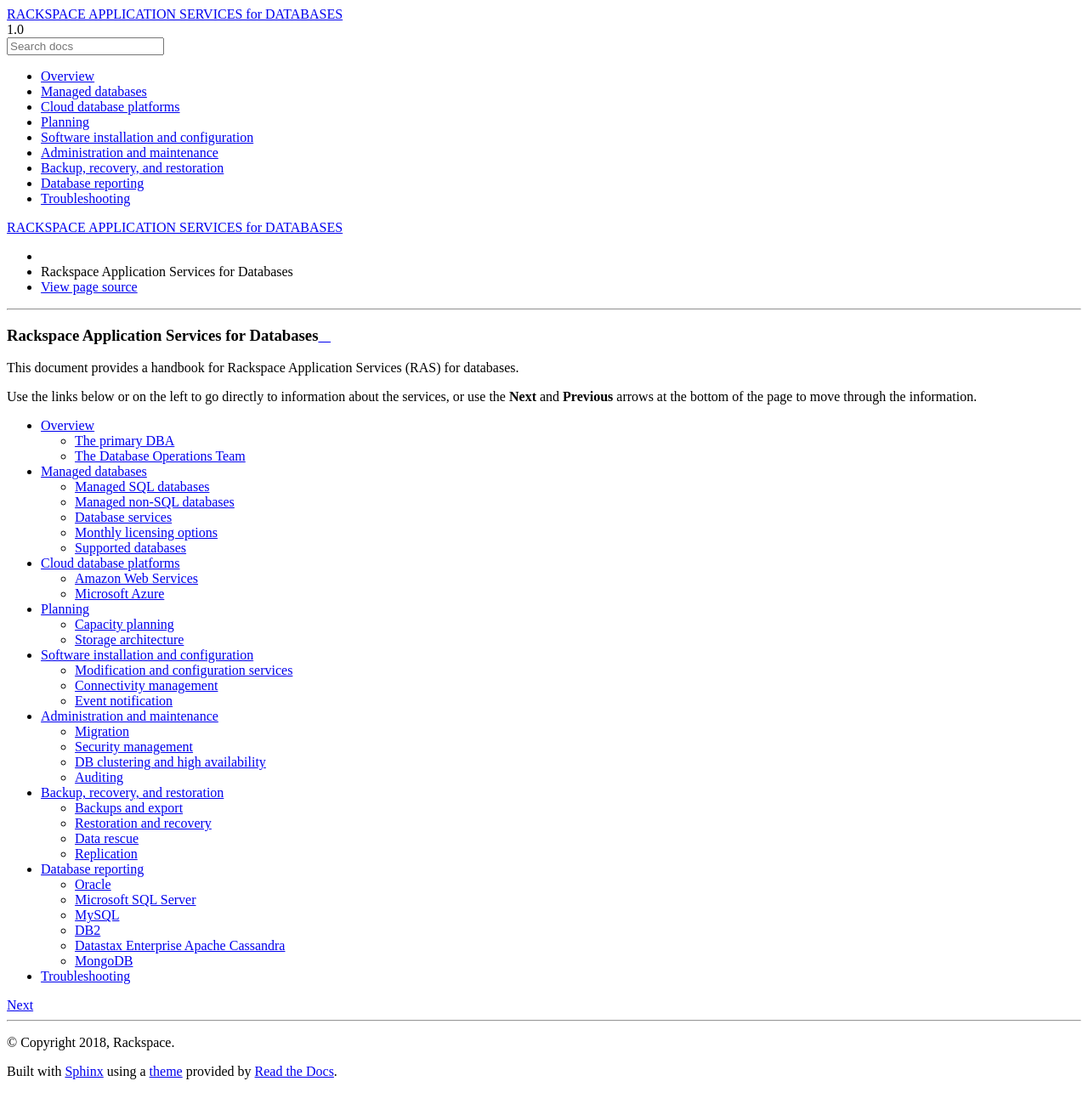
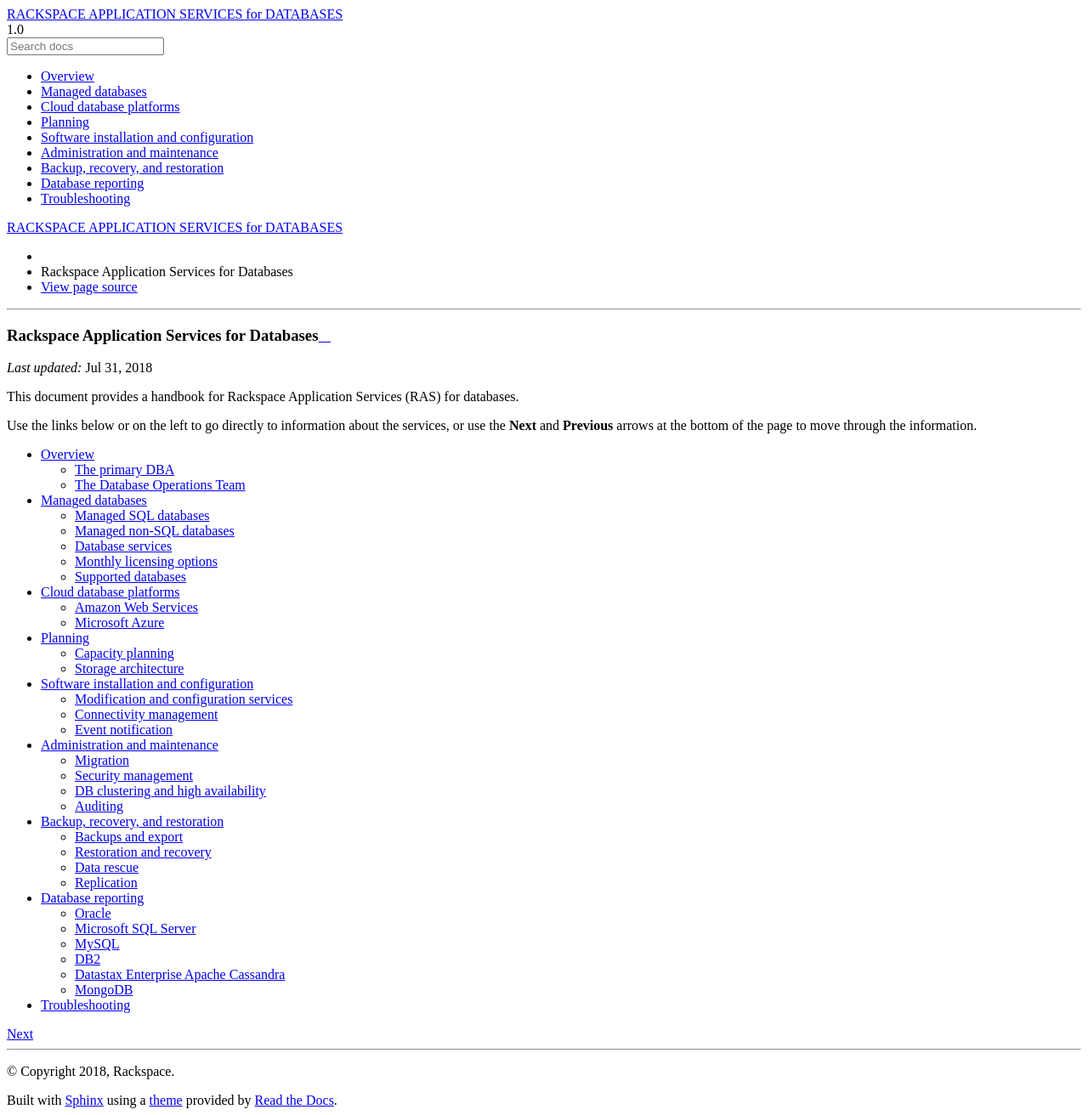
Before and after one commit to rackerlabs/docs-ras-databases, a Sphinx documentation site: the page built from docs/index.rst, in a window 1280 px wide. Shown: the whole page at 85% size. Built offline with Sphinx 7.4.7 and the Read the Docs theme 2.0.0, drawn with Linux system fonts in a browser that asks for light colours; before the commit the page ends 1278 px from its top, so only the background shows below that.

Commit message:
Update index.rst
Add "Last updated" variable

```diff
--- a/docs/index.rst
+++ b/docs/index.rst
@@ -3,6 +3,9 @@
 =============================================
 Rackspace Application Services for Databases
 =============================================
+
+
+*Last updated:* |today|
 
 This document provides a handbook for Rackspace
 Application Services (RAS) for databases.
```
